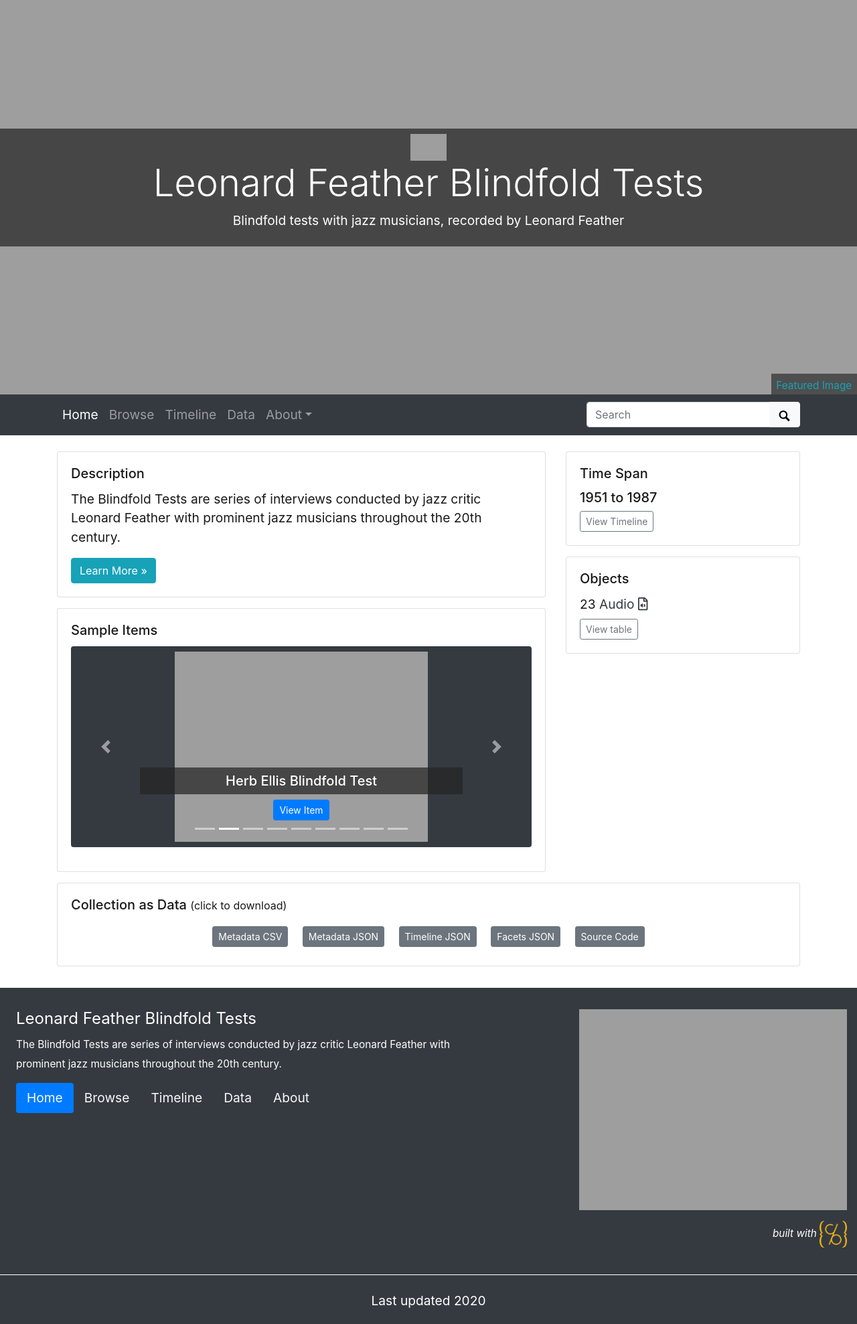
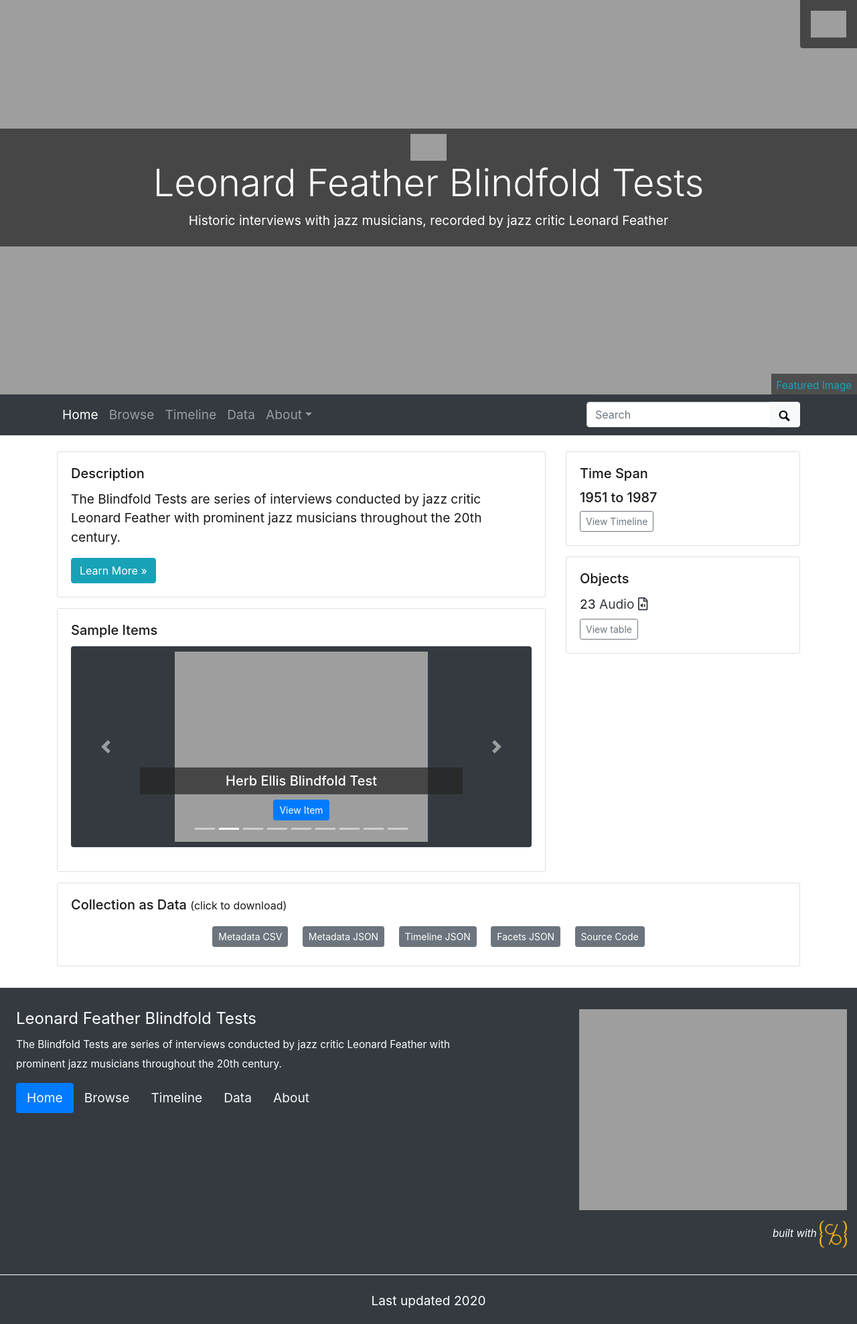
Before and after one commit to uidaholib/blindfold_draft, a Jekyll site: the page built from index.md, in a window 1280 px wide. Shown: the whole page at 67% size. Built offline with Jekyll 4.4.1, drawn with Linux system fonts in a browser that asks for light colours.

Commit message:
updates to banner

```diff
--- a/_config.yml
+++ b/_config.yml
@@ -17,7 +17,7 @@ source-code: https://github.com/CollectionBuilder
 # Site settings
 title: Leonard Feather Blindfold Tests
 # header and head metadata
-tagline: Blindfold tests with jazz musicians, recorded by Leonard Feather
+tagline: Historic interviews with jazz musicians, recorded by jazz critic Leonard Feather
 description: "The Blindfold Tests are series of interviews conducted by jazz critic Leonard Feather with prominent jazz musicians throughout the 20th century."
 # Organization branding
 organization-name: "Digital Initiatives, University of Idaho Library"
--- a/_data/theme.yml
+++ b/_data/theme.yml
@@ -4,7 +4,7 @@
 # Home page
 # featured image is used in home page banner, and in meta markup
 # use either featured-image-objectid (image in collection) or featured-image-link (external img), not both
-featured-image-objectid: # use objectid of a item from collection
+featured-image-objectid: blindfold024 # use objectid of a item from collection
 featured-image-link: https://www.lib.uidaho.edu/digital/objects/blindfold/young.jpg # full url to img if NOT using objectid
 home-title-y-padding: 10em # the margin from the top your title portion will appear.
 home-banner-image-position: center # [options: top, center, bottom] Default: top
--- a/_includes/collection-banner.html
+++ b/_includes/collection-banner.html
@@ -16,8 +16,14 @@
         padding-bottom: 5em;
     }
 }
+.liblogo-corner {
+    border-bottom-left-radius: .25rem;
+}
+.liblogo-corner img{height: 40px;}
 </style>
 <div id="home-banner" class="container-fluid mb-0 p-0">
+    <a class="d-none d-md-block float-right title-card p-3 liblogo-corner" href="https://www.lib.uidaho.edu/"><img alt="University of Idaho Library Logo" src="https://www.lib.uidaho.edu/media/digital/liblogo_transparent.png"></a>
+
     <div id="home-title-box">
         <div class="title-card p-2 text-center">
             <a class="d-none d-md-block" href="{{ site.organization-link }}" target="_blank" rel="noopener">
--- a/_includes/image/featured-image.html
+++ b/_includes/image/featured-image.html
@@ -1 +1 @@
-{%- if site.data.theme.featured-image-objectid -%}{% assign bannerItem = site.data[site.metadata] | where: 'objectid', site.data.theme.featured-image-objectid %}{{ site.cdm-url }}/digital/iiif/{{ site.cdm-collection-id }}/{{ bannerItem[0].cdmid }}/full/max/0/default.jpg{% elsif site.data.theme.featured-image-link %}{{ site.data.theme.featured-image-link }}{% else %}{{ '/assets/img/collectionbuilder-logo.png' | absolute_url }}{% endif %}
+{%- if site.data.theme.featured-image-link %}{{ site.data.theme.featured-image-link }}{% else %}{{ '/assets/img/collectionbuilder-logo.png' | absolute_url }}{% endif %}
```
